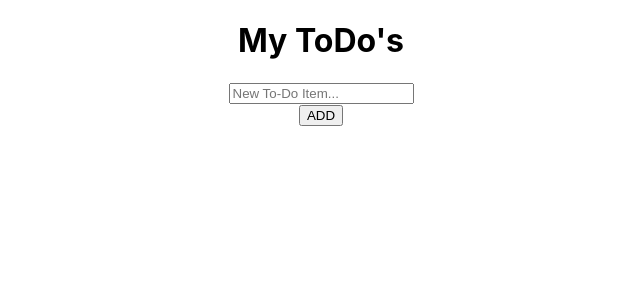
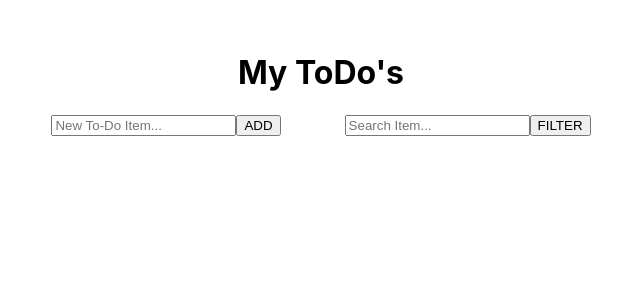
Before and after one commit to cis213-r-kive/ToDoApp, a React (Create React App) app: page / in a window 1280 px wide. Shown: the top 300 px of the page, without its empty margins (319-959 px from the left). Built offline with nearby package versions, Linux system fonts and the light colour scheme.

Commit message:
base design complete

```diff
--- a/src/App.css
+++ b/src/App.css
@@ -1,3 +1,13 @@
 .App {
   text-align: center;
+  padding-top: 2em;
 }
+
+.pro-form1 {
+  margin-right: 4em;
+}
+
+.forms {
+  display: flex;
+  justify-content: center;
+}
--- a/src/App.js
+++ b/src/App.js
@@ -3,17 +3,24 @@ import './App.css';
 //component imports here
 import Header from './components/Header';
 import ToDoForm from './components/ToDoForm';
+import FilterForm from './components/FilterForm';
+
 
 
 function App() {
   return (
     <div className="App">
+
+      <div className='bg'>
+      </div>
       <div>
         <Header />
       </div>
-      <div>
+      <div className='forms'>
         <ToDoForm />
+        <FilterForm />
       </div>
+
     </div>
   );
 }
--- a/src/components/FilterForm.js
+++ b/src/components/FilterForm.js
@@ -7,8 +7,8 @@ function FilterForm() {
             <header className='pro-form2'>
                 <form>
                     <input type="text" placeholder="Search Item..." className="form2-input"></input>
+                    <button id="btnFilter">FILTER</button>
                 </form>
-                <button id="btnFilter">FILTER</button>
             </header>
         </div>
     );
--- a/src/components/ToDoForm.js
+++ b/src/components/ToDoForm.js
@@ -1,14 +1,14 @@
 import React from 'react';
 
 function ToDoForm() {
-// code goes here
+    // code goes here
     return (
         <div>
             <header className='pro-form1'>
                 <form>
                     <input type="text" placeholder="New To-Do Item..." className="form1-input"></input>
+                    <button id="btnAdd" type="submit">ADD</button>
                 </form>
-                <button id="btnAdd" type="submit">ADD</button>
             </header>
         </div>
     );
```
